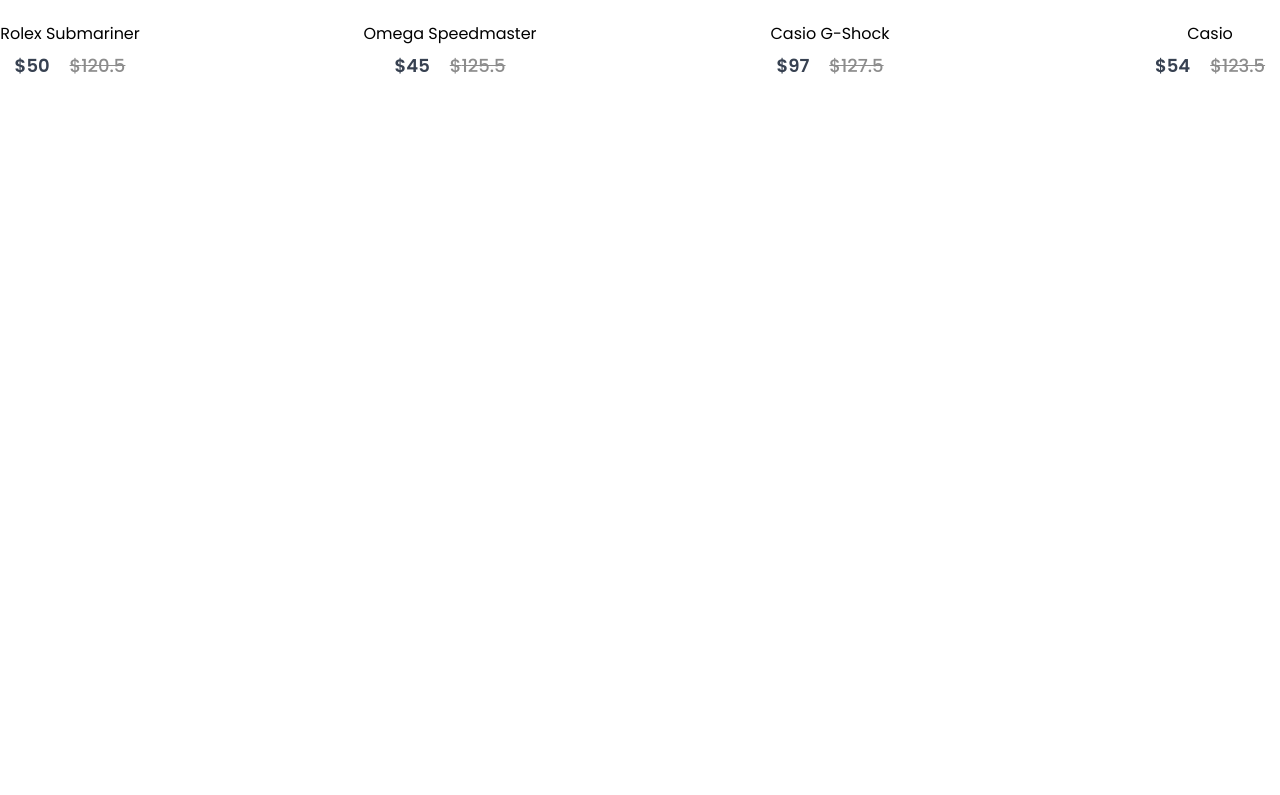
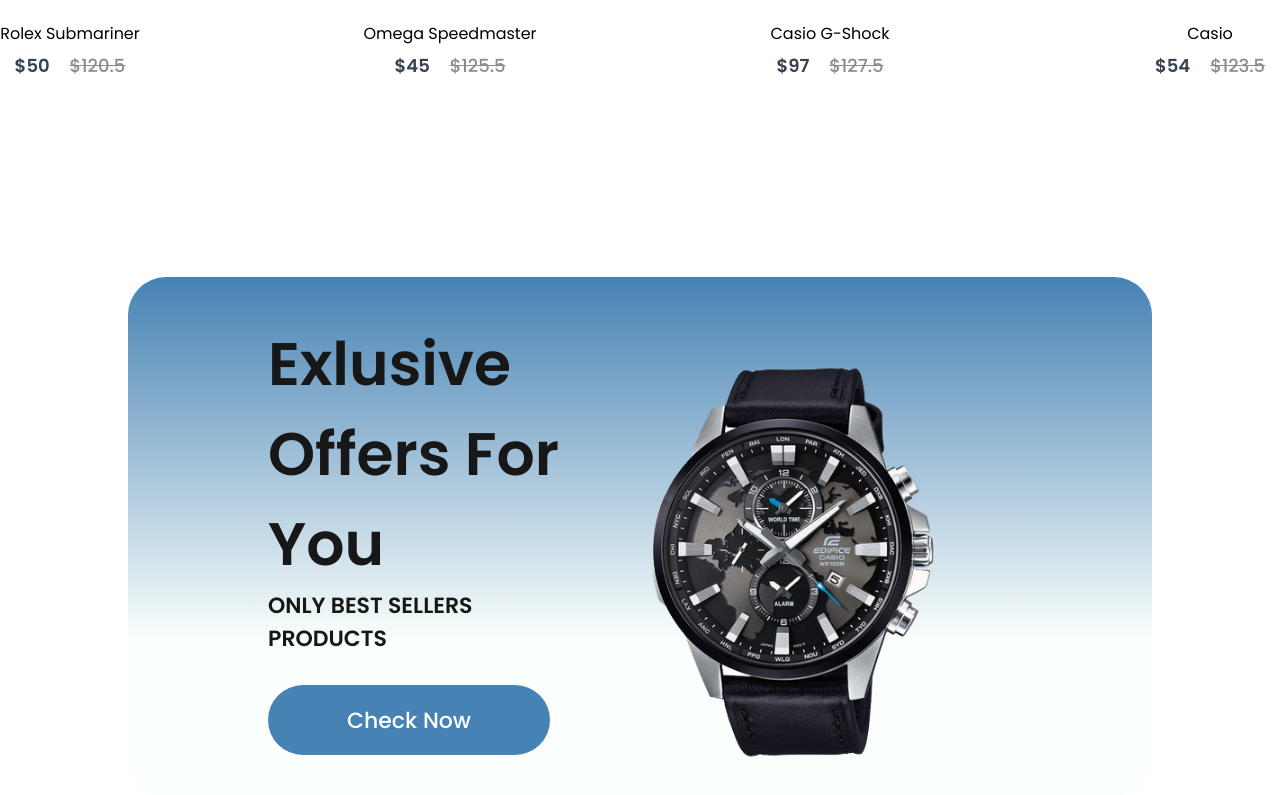
Before and after one commit to Nitish-coder18/MinorProject_WatchStore, a React (Vite) app in the folder Watch_Store/: page / in a window 1280 px wide. Shown: the part 1338-2133 px from the top of the page. Before the commit the page ends 1615 px from the top, so only its background shows below. Built offline with nearby package versions, Linux system fonts and the light colour scheme; a web font is replaced by a local one.

Commit message:
update of offers

```diff
--- /dev/null
+++ b/Watch_Store/src/components/Offers/Offer.css
@@ -0,0 +1,48 @@
+.offer {
+  width: 80%;
+  height: 65vh;
+  display: flex;
+  margin: auto;
+  padding: 0px 140px;
+  margin-bottom: 150px;
+  border-radius: 38px;
+  background: linear-gradient(180deg, #4682b4 0%, #e1ffea22 70%);
+}
+.offer-left {
+  flex: 1;
+  display: flex;
+  flex-direction: column;
+  justify-content: center;
+}
+.offer-left h1 {
+  color: #171717;
+  font-size: 60px;
+  font-weight: 600;
+}
+.offer-left p {
+  color: #171717;
+  font-size: 22px;
+  font-weight: 600;
+}
+.offer-left button {
+  width: 282px;
+  height: 70px;
+  border-radius: 35px;
+  background: #4682b4;
+  border: none;
+  color: white;
+  font-size: 22px;
+  font-weight: 500;
+  margin-top: 30px;
+  cursor: pointer;
+}
+.offer-right {
+  flex: 1;
+  display: flex;
+  align-items: center;
+  justify-content: flex-end;
+  padding-top: 50px;
+}
+.offer-right img {
+  height: 450px;
+}
--- /dev/null
+++ b/Watch_Store/src/components/Offers/Offer.jsx
@@ -0,0 +1,19 @@
+import React from "react";
+import "./Offer.css";
+import exclusive_image from "../Assets/exclusive_image.png";
+
+export const Offer = () => {
+  return (
+    <div className="offer">
+      <div className="offer-left">
+        <h1>Exlusive</h1>
+        <h1>Offers For You</h1>
+        <p>ONLY BEST SELLERS PRODUCTS</p>
+        <button>Check Now</button>
+      </div>
+      <div className="offer-right">
+        <img src={exclusive_image} alt="" />
+      </div>
+    </div>
+  );
+};
--- a/Watch_Store/src/pages/Shop.jsx
+++ b/Watch_Store/src/pages/Shop.jsx
@@ -1,12 +1,14 @@
 import React from 'react'
 import Hero from '../components/Hero/Hero'
 import { Popular } from '../components/Popular/Popular'
+import { Offer } from '../components/Offers/Offer'
 
 const Shop = () => {
   return (
     <div>
       <Hero />
       <Popular />
+      <Offer />
     </div>
   )
 }
```
